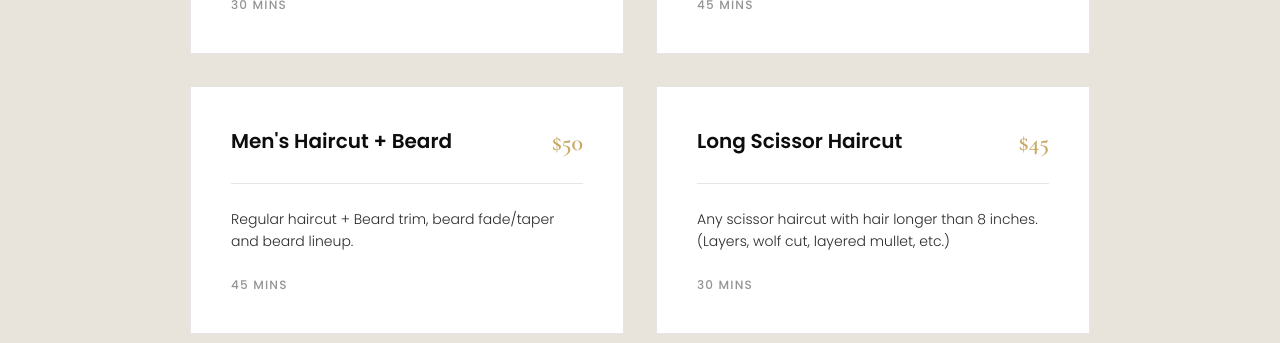
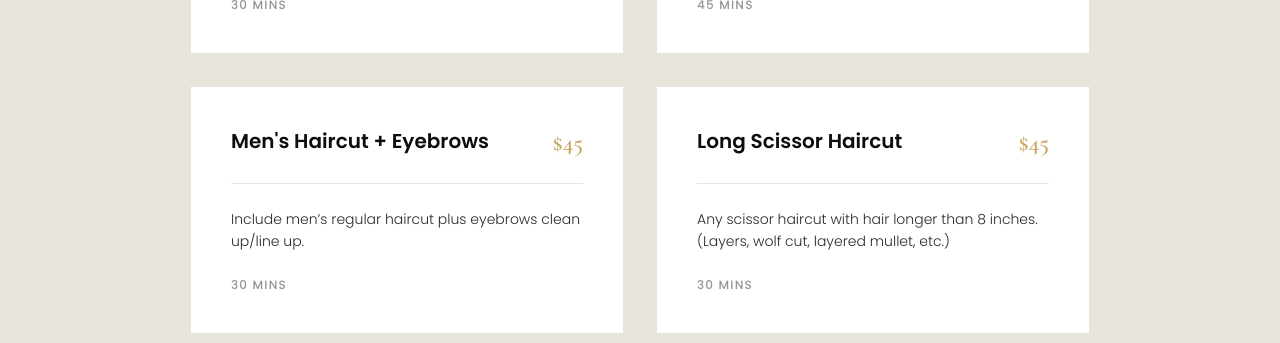
Before and after one commit to ThangKNguyen/Barber-Shop-Business-Site, a React (Vite) app: page / in a window 1280 px wide. Shown: the part 1620-1963 px from the top of the page. Built offline with nearby package versions, Linux system fonts and the light colour scheme.

Commit message:
Update Services.jsx

```diff
--- a/src/components/Services.jsx
+++ b/src/components/Services.jsx
@@ -12,10 +12,10 @@ const services = [
     desc: 'Regular haircut + Beard trim, beard fade/taper and beard lineup.',
   },
   {
-    name: "Men's Haircut + Beard",
-    price: '$50',
-    duration: '45 mins',
-    desc: 'Regular haircut + Beard trim, beard fade/taper and beard lineup.',
+    name: "Men's Haircut + Eyebrows",
+    price: '$45',
+    duration: '30 mins',
+    desc: 'Include men’s regular haircut plus eyebrows clean up/line up.',
   },
   {
     name: 'Long Scissor Haircut',
```
